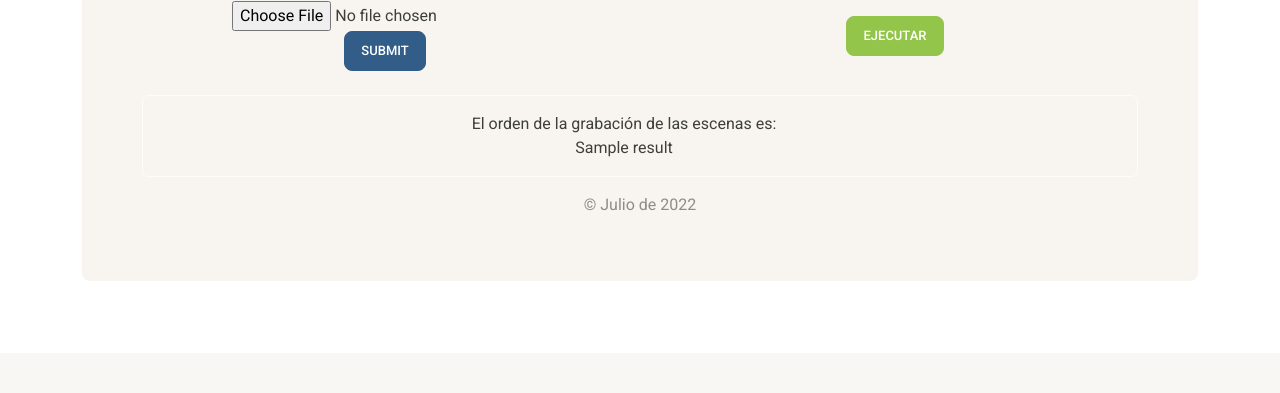
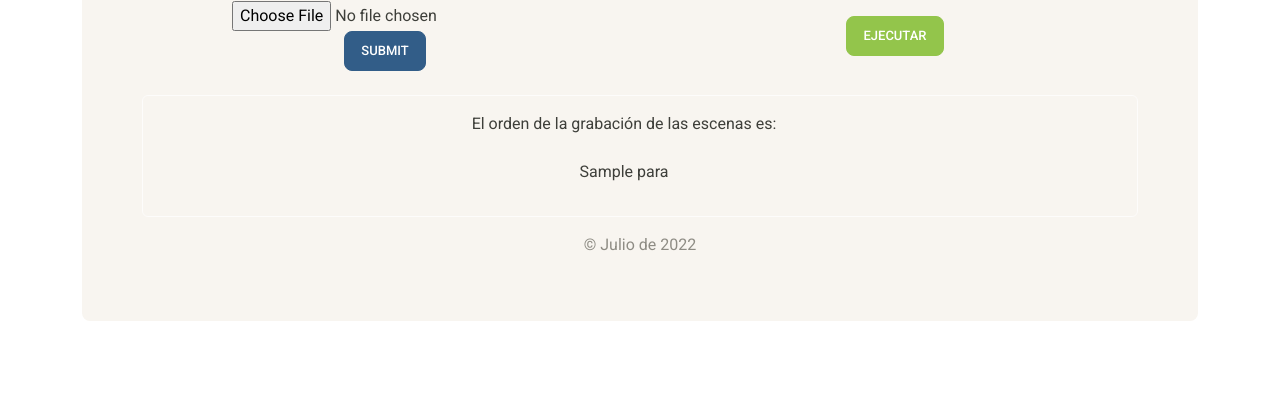
Before and after one commit to VictorHOG/PlanificacionEnsayosTelenovela, a Flask app: template templates/index.html in a window 1280 px wide. Shown: the part 644-1037 px from the top of the page. Before the commit the page ends 855 px from the top, so only its background shows below. Run offline with Flask 2, Linux system fonts and the light colour scheme; the template is opened without the code that fills it: most values are stand-ins (such as "Sample title", 1, 10 or a date in 2020).

Commit message:
Formateando reasultado mostrado

```diff
--- a/app.py
+++ b/app.py
@@ -16,7 +16,11 @@ def index():
         print(modelo)
         form = request.form
         processFile(request)
-        result = executeMinizinc(modelo)
+        text = executeMinizinc(modelo)
+        print(text)
+        result = str(text)
+        print(result)
+        result = result.split('\n')
         return render_template('index.html', result=result, form=form)
     elif request.method == 'GET':
         return render_template('index.html')
@@ -44,9 +48,13 @@ def uploadFile():
     with open('../Modelo/Datos.dzn') as f:
         if 'Disponibilidad' in f.read():
             print("True")
-            result = executeMinizinc("option2")
-        else: result = executeMinizinc("option1")
-
+            text = executeMinizinc("option2")
+            result = str(text)
+            result = result.split('\n')
+        else:
+            text = executeMinizinc("option1")
+            result = str(text)
+            result = result.split('\n')
 
     return render_template('index.html', result=result)
 
--- a/templates/index.html
+++ b/templates/index.html
@@ -333,9 +333,14 @@
     <div class="alert alert-light alert-dismissible fade show align-self-end mt-4" role="alert">
         El orden de la grabación de las escenas es:
         <br>
+        <br>
         {% if result %}
 
-        {{result}}
+
+
+        {% for para in result %}
+            <p>{{para}}</p>
+        {% endfor %}
 
         {% endif %}
     </div>
```
